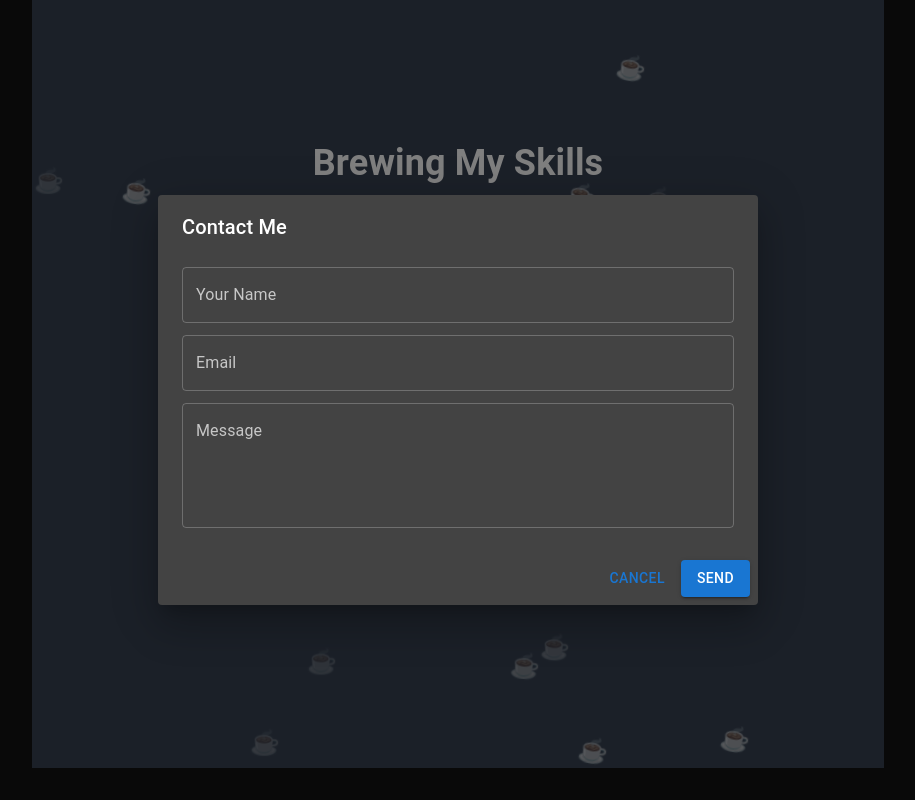
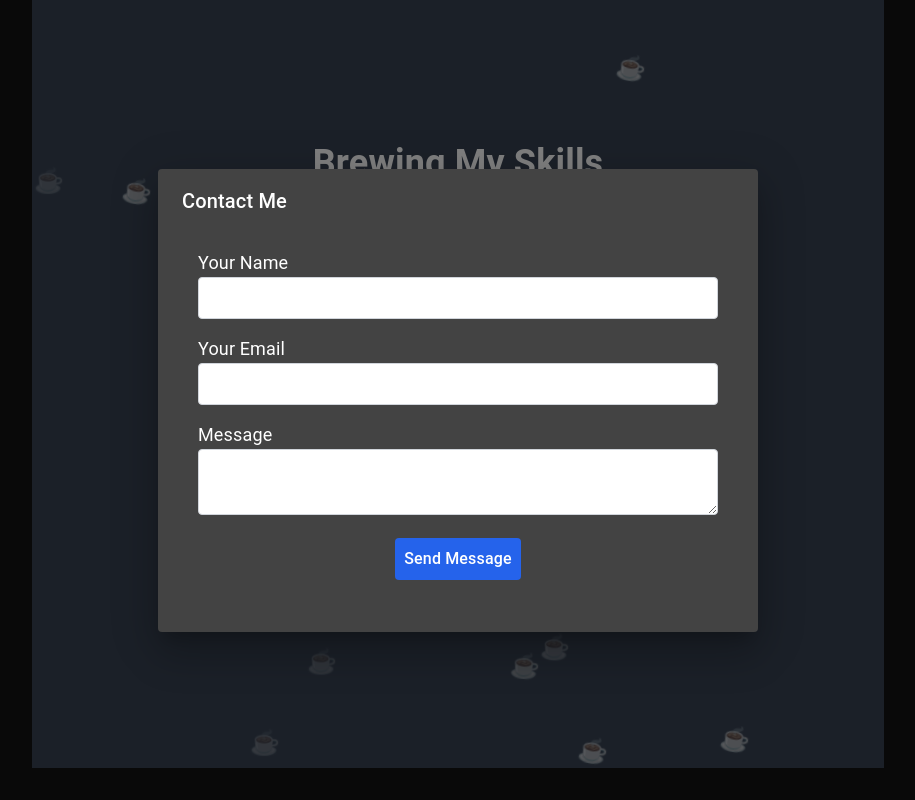
Before and after one commit to gleidsonguilhem/gleidson-portfolio, a React (Vite) app: page / in a window 1280 px wide. Both pictures are taken after a click on the button "Contact Me". Shown: the part 655-1455 px from the top of the page, without its empty margins (182-1097 px from the left). Built offline with nearby package versions, Linux system fonts and the light colour scheme.

Commit message:
implement send message with EmailJS

```diff
--- a/package.json
+++ b/package.json
@@ -12,17 +12,20 @@
     "deploy": "gh-pages -d dist --repo https://github.com/gleidsonguilhem/gleidson-portfolio.git"
   },
   "dependencies": {
+    "@emailjs/browser": "^4.4.1",
     "@emotion/react": "^11.14.0",
     "@emotion/styled": "^11.14.0",
     "@mui/icons-material": "^7.1.1",
     "@mui/material": "^7.1.2",
     "@mui/system": "^7.1.1",
+    "emailjs-com": "^3.2.0",
     "framer-motion": "^12.18.1",
     "react": "^18.2.0",
     "react-dom": "^18.2.0"
   },
   "devDependencies": {
     "@eslint/js": "^9.25.0",
+    "@types/node": "^24.0.7",
     "@types/react": "^19.1.8",
     "@types/react-dom": "^19.1.6",
     "@vitejs/plugin-react": "^4.4.1",
--- /dev/null
+++ b/src/components/ContactForm.tsx
@@ -0,0 +1,119 @@
+import React, { useState } from "react";
+import emailjs from "emailjs-com";
+
+const ContactForm = () => {
+  const [formData, setFormData] = useState({
+    user_name: "",
+    user_email: "",
+    message: "",
+  });
+  const [isSubmitting, setIsSubmitting] = useState(false);
+  const [error, setError] = useState("");
+  const [success, setSuccessMessage] = useState("");
+
+  // Handle form changes
+  const handleChange = (e: React.ChangeEvent<HTMLInputElement | HTMLTextAreaElement>) => {
+    const { name, value } = e.target;
+    setFormData((prevData) => ({
+      ...prevData,
+      [name]: value,
+    }));
+  };
+
+  // Handle form submission
+  const handleSubmit = (e: React.FormEvent) => {
+    e.preventDefault();
+    setIsSubmitting(true);
+
+    const serviceID = import.meta.env.VITE_EMAILJS_SERVICE_ID ?? '';
+    const templateID = import.meta.env.VITE_EMAILJS_TEMPLATE_ID ?? '';
+    const userID = import.meta.env.VITE_EMAILJS_USER_ID ?? '';
+
+    // Template params to be sent
+    const templateParams = {
+        name: formData.user_name, // Assuming 'name' is meant to be the user's name
+        user_name: formData.user_name,
+        user_email: formData.user_email,
+        message: formData.message,
+    };
+
+    // Send the email using emailjs
+    emailjs
+      .send(serviceID, templateID, templateParams, userID)
+      .then(
+        (result) => {
+          console.log("Email sent successfully:", result);
+          setIsSubmitting(false);
+          setSuccessMessage("Thank you for reaching out! I will review your email and respond as soon as possible! ☕"); // Set success message
+          setFormData({ user_name: "", user_email: "", message: "" }); // Reset form
+        },
+        (error) => {
+          console.error("Error sending email:", error);
+          setError("There was an error sending the email. Please try again later.");
+          setIsSubmitting(false);
+        }
+      );
+  };
+
+  return (
+    <form onSubmit={handleSubmit} className="p-4 flex flex-col gap-4">
+      <div>
+        <label htmlFor="user_name" className="block text-lg">
+          Your Name
+        </label>
+        <input
+          type="text"
+          id="user_name"
+          name="user_name"
+          value={formData.user_name}
+          onChange={handleChange}
+          className="w-full p-2 border border-gray-300 rounded"
+          required
+        />
+      </div>
+      <div>
+        <label htmlFor="user_email" className="block text-lg">
+          Your Email
+        </label>
+        <input
+          type="email"
+          id="user_email"
+          name="user_email"
+          value={formData.user_email}
+          onChange={handleChange}
+          className="w-full p-2 border border-gray-300 rounded"
+          required
+        />
+      </div>
+      <div>
+        <label htmlFor="message" className="block text-lg">
+          Message
+        </label>
+        <textarea
+          id="message"
+          name="message"
+          value={formData.message}
+          onChange={handleChange}
+          className="w-full p-2 border border-gray-300 rounded"
+          required
+        />
+      </div>
+
+      {/* Display error if any */}
+      {error && <div className="text-red-500">{error}</div>}
+      {/* Display success */}
+      {success  && <div className="text-green-500">{success}</div>}
+
+      {/* Send button */}
+      <button
+        type="submit"
+        disabled={isSubmitting}
+        className="self-center bg-blue-600 text-white p-2 rounded"
+      >
+        {isSubmitting ? "Sending..." : "Send Message"}
+      </button>
+    </form>
+  );
+};
+
+export default ContactForm;
--- a/src/components/ContactModal.tsx
+++ b/src/components/ContactModal.tsx
@@ -13,39 +13,18 @@ import {
 type ContactModalProps = {
   open: boolean;
   onClose: () => void;
+  children: React.ReactNode; // This is the key part! Add children here
+
 };
 
-const ContactModal: React.FC<ContactModalProps> = ({ open, onClose }) => {
+const ContactModal: React.FC<ContactModalProps> = ({ open, onClose, children }) => {
   return (
     <Dialog open={open} onClose={onClose} fullWidth maxWidth="sm">
       <DialogTitle>Contact Me</DialogTitle>
       <DialogContent>
-        <TextField
-          autoFocus
-          margin="dense"
-          label="Your Name"
-          fullWidth
-          variant="outlined"
-        />
-        <TextField
-          margin="dense"
-          label="Email"
-          type="email"
-          fullWidth
-          variant="outlined"
-        />
-        <TextField
-          margin="dense"
-          label="Message"
-          multiline
-          rows={4}
-          fullWidth
-          variant="outlined"
-        />
+        {children}
       </DialogContent>
       <DialogActions>
-        <Button onClick={onClose}>Cancel</Button>
-        <Button onClick={onClose} variant="contained">Send</Button>
       </DialogActions>
     </Dialog>
   );
--- a/src/components/ProficiencySection.tsx
+++ b/src/components/ProficiencySection.tsx
@@ -2,7 +2,7 @@ import { motion } from "framer-motion";
 import { Button } from '@mui/material';
 import  ContactModal from './ContactModal';
 import React, { useState } from "react";
-
+import ContactForm from "./ContactForm";
 
 interface ProficiencySectionProps {
   skills?: string[];
@@ -136,7 +136,11 @@ const ProficiencySection: React.FC<ProficiencySectionProps> = ({ skills = defaul
             <rect x="3" y="8" width="18" height="10" rx="2" ry="2" />
           </svg></button>
       </div>
-      <ContactModal open={isModalOpen} onClose={handleCloseModal} />
+      <ContactModal open={isModalOpen} onClose={handleCloseModal}>
+        <ContactForm />
+      </ContactModal>
+
+
       </div>
   );
 };
--- /dev/null
+++ b/src/components/interfaces/EmailFormData.tsx
@@ -0,0 +1,5 @@
+interface EmailFormData {
+    user_name: string
+    user_email: string
+    message: string
+}
```
Also changed, not shown: 2 other files (tests, documents, lock files or other folders).
